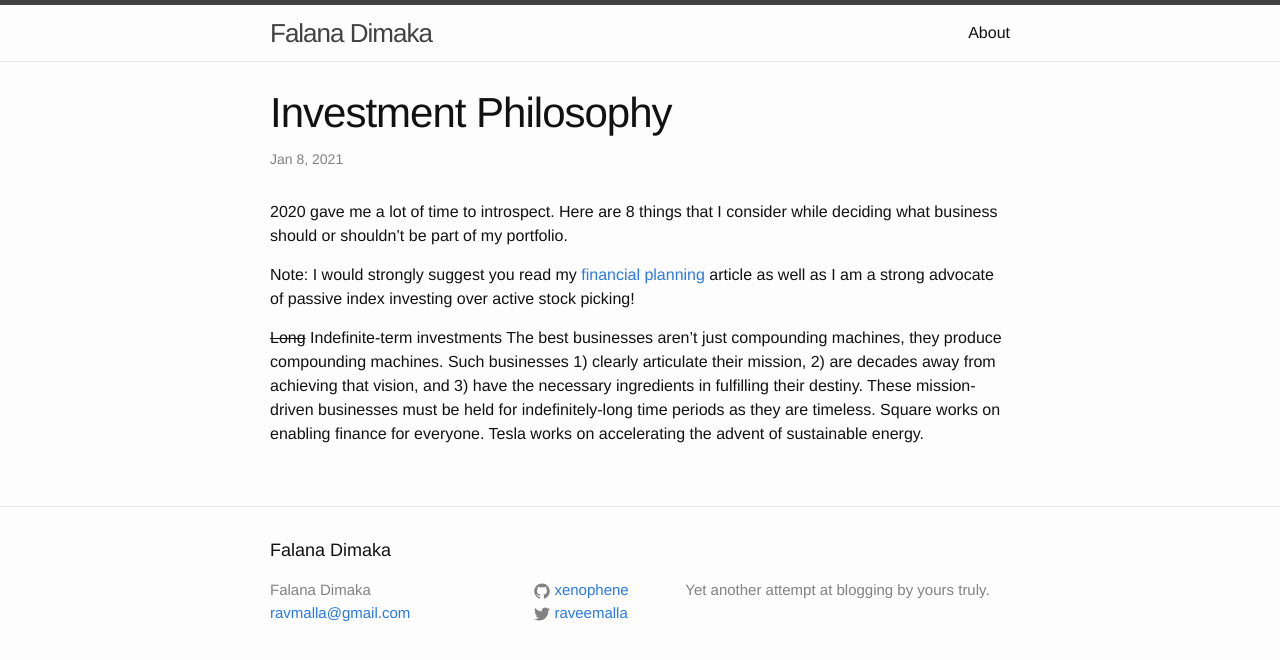
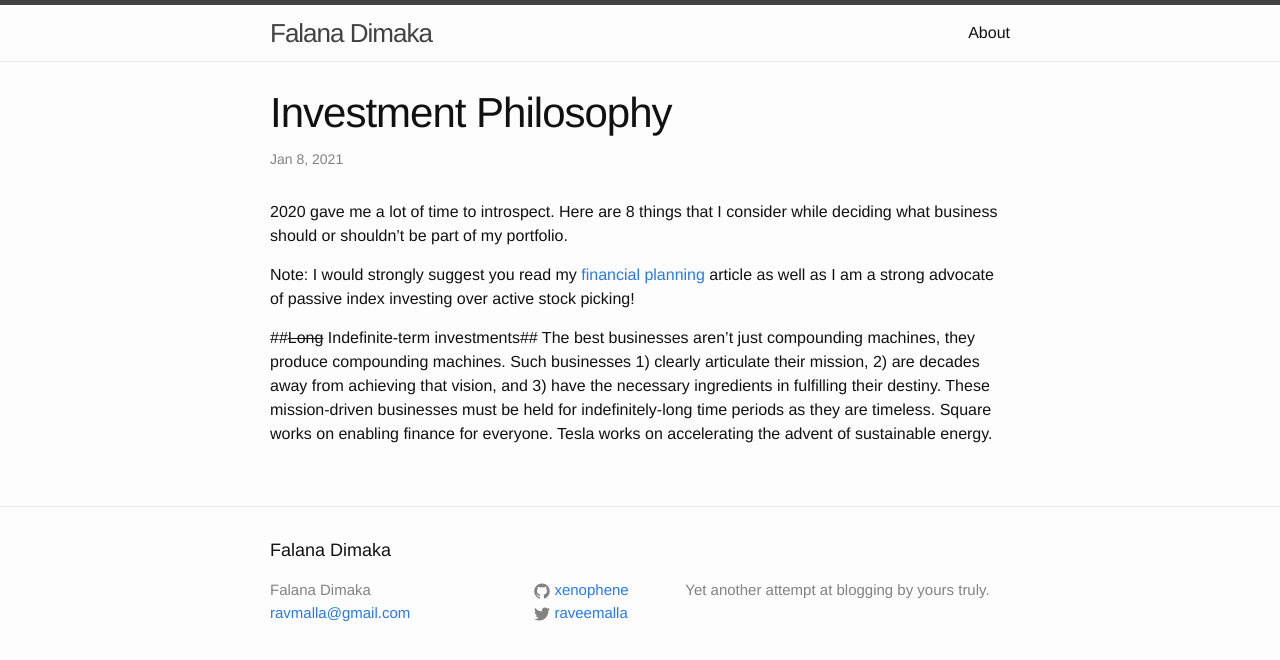
Before and after one commit to xenophene/xenophene.github.io, a Jekyll site: the page built from _posts/2021-01-07-investment-philosophy.markdown, in a window 1280 px wide. Shown: the top 660 px of the page. Built offline with Jekyll 4.4.1, drawn with Linux system fonts in a browser that asks for light colours.

Commit message:
v2 edit ip

```diff
--- a/_posts/2021-01-07-investment-philosophy.markdown
+++ b/_posts/2021-01-07-investment-philosophy.markdown
@@ -10,5 +10,5 @@ deciding what business should or shouldn't be part of my portfolio.
 Note: I would strongly suggest you read my [financial planning](http://xenophene.github.io/finance/2018/01/25/hands-of-financial-planning.html)
 article as well as I am a strong advocate of passive index investing over active stock picking!
 
-~~Long~~ Indefinite-term investments
+##~~Long~~ Indefinite-term investments##
 The best businesses aren’t just compounding machines, they produce compounding machines. Such businesses 1) clearly articulate their mission, 2) are decades away from achieving that vision, and 3) have the necessary ingredients in fulfilling their destiny. These mission-driven businesses must be held for indefinitely-long time periods as they are timeless. Square works on enabling finance for everyone. Tesla works on accelerating the advent of sustainable energy.
```
